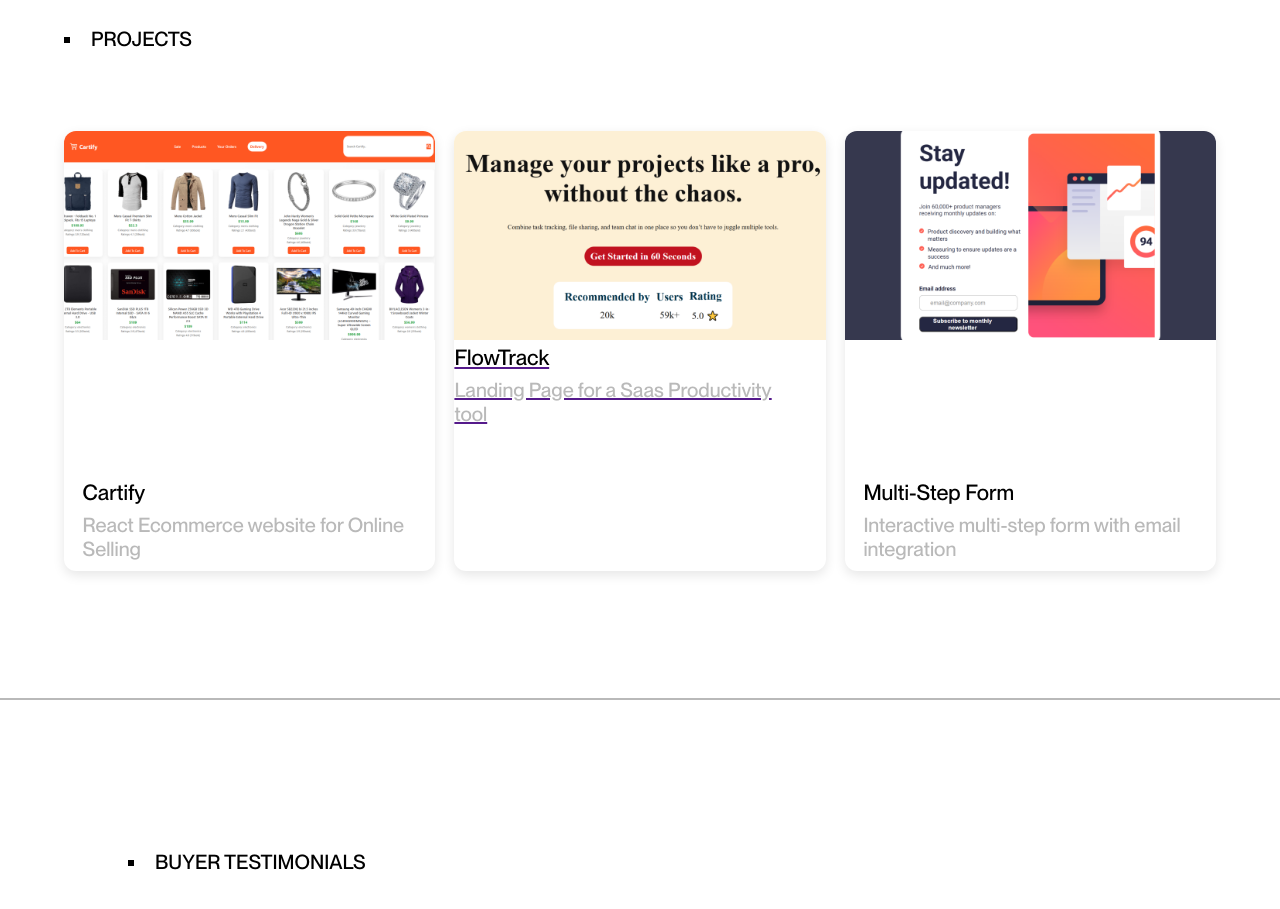
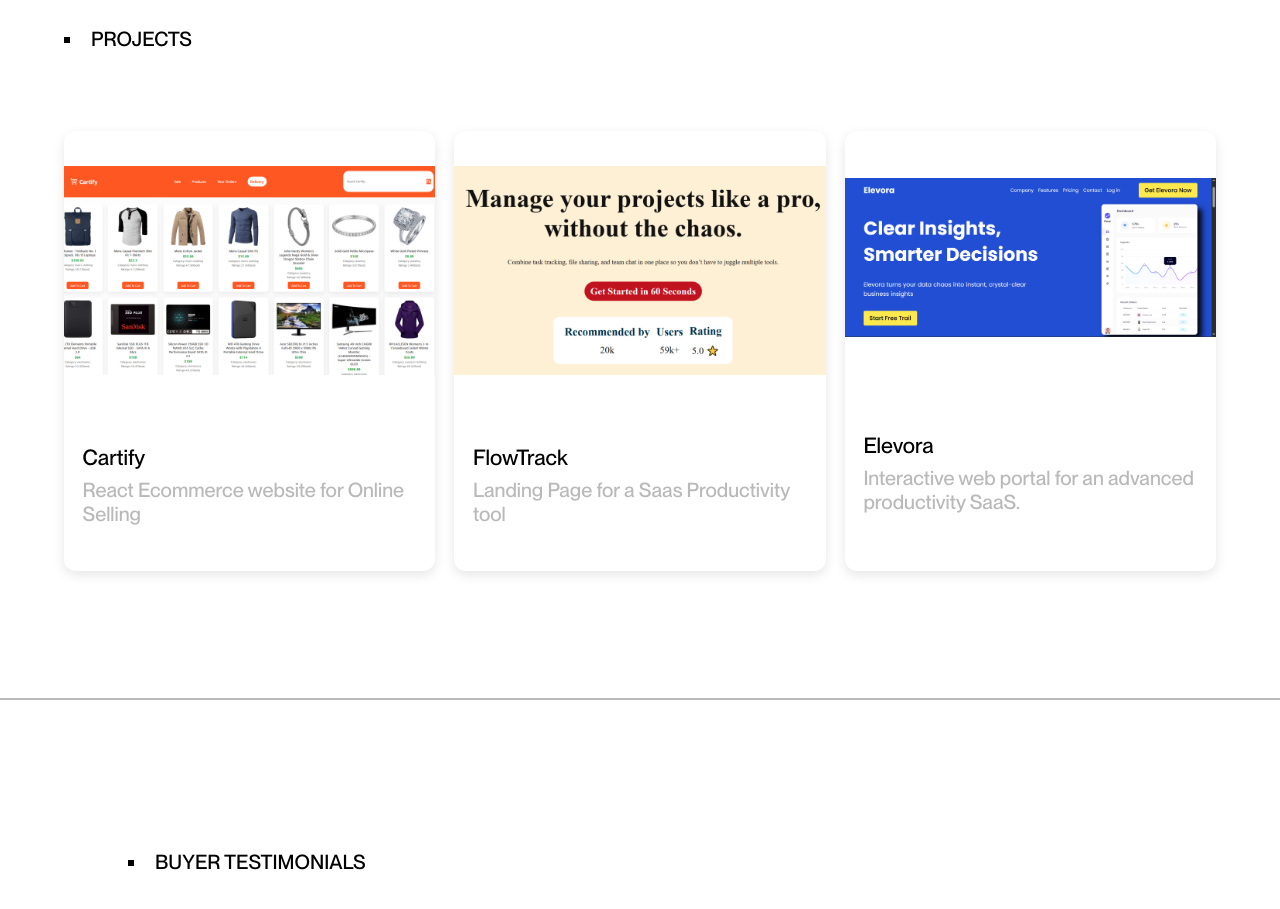
Before and after one commit to bilalahsanwc/bilalahsandev, a React (Vite) app: page / in a window 1280 px wide. Shown: the part 1700-2609 px from the top of the page. Built offline with nearby package versions, Linux system fonts and the light colour scheme; a small style sheet from the web is missing.

Commit message:
Initial commit

```diff
--- a/src/index.css
+++ b/src/index.css
@@ -322,12 +322,20 @@
   display: flex;
   flex-direction: column;
   align-items: center;
+  justify-content: space-around;
   transition: transform 0.2s ease, box-shadow 0.2s ease;
   width: 29vw;
   position: relative;
   height: 55vh;
 }
 
+.project a {
+  display: flex;
+  flex-direction: column;
+  align-items: center;
+  text-decoration: none;
+}
+
 .project:hover {
   transform: translateY(-3px);
   box-shadow: 0 8px 20px rgba(0, 0, 0, 0.15);
@@ -358,6 +366,7 @@
   display: flex;
   flex-direction: column;
   gap: 1vh;
+  justify-content: center;
 }
 
 .testimonials {
--- a/src/pages/Home.jsx
+++ b/src/pages/Home.jsx
@@ -362,7 +362,9 @@
           <li>PROJECTS</li>
           <div className="projects-grid-container">
             <div className="project">
+              <a href="https://cartifyproject.vercel.app/" target="_blank">
                 <img src={DesktopCanvaImg} alt="Ecommerce Store Project" />
+              </a>
               <div className="project-paras">
                 <p className="project-name">Cartify</p>
                 <p className="project-client">
@@ -371,25 +373,30 @@
               </div>
             </div>
             <div className="project">
-              <a href="">
+              <a href="https://flow-track-project.vercel.app/" target="_blank">
                 <img
                   src={DesktopCanvaImg2}
                   alt="Landing Page for SaaS productivity tool FlowTrack"
                 />
+              </a>
               <div className="project-paras">
                 <p className="project-name">FlowTrack</p>
                 <p className="project-client">
                   Landing Page for a Saas Productivity tool
                 </p>
               </div>
-              </a>
             </div>
             <div className="project">
-              <img src={DesktopCanvaImg3} alt="Multi Step Form Project" />
+              <a
+                href="https://elevora-project.vercel.app/"
+                target="_blank"
+              >
+                <img src={DesktopCanvaImg3} alt="Interactive web portal project." />
+              </a>
               <div className="project-paras">
-                <p className="project-name">Multi-Step Form</p>
+                <p className="project-name">Elevora</p>
                 <p className="project-client">
-                  Interactive multi-step form with email integration
+                  Interactive web portal for an advanced productivity SaaS.
                 </p>
               </div>
             </div>
```
Also changed, not shown: src/assets/project3-desktop1canva.png, src/assets/project3-desktop1canva2.png (added). Lines whose indentation alone changed are shown as unchanged.
